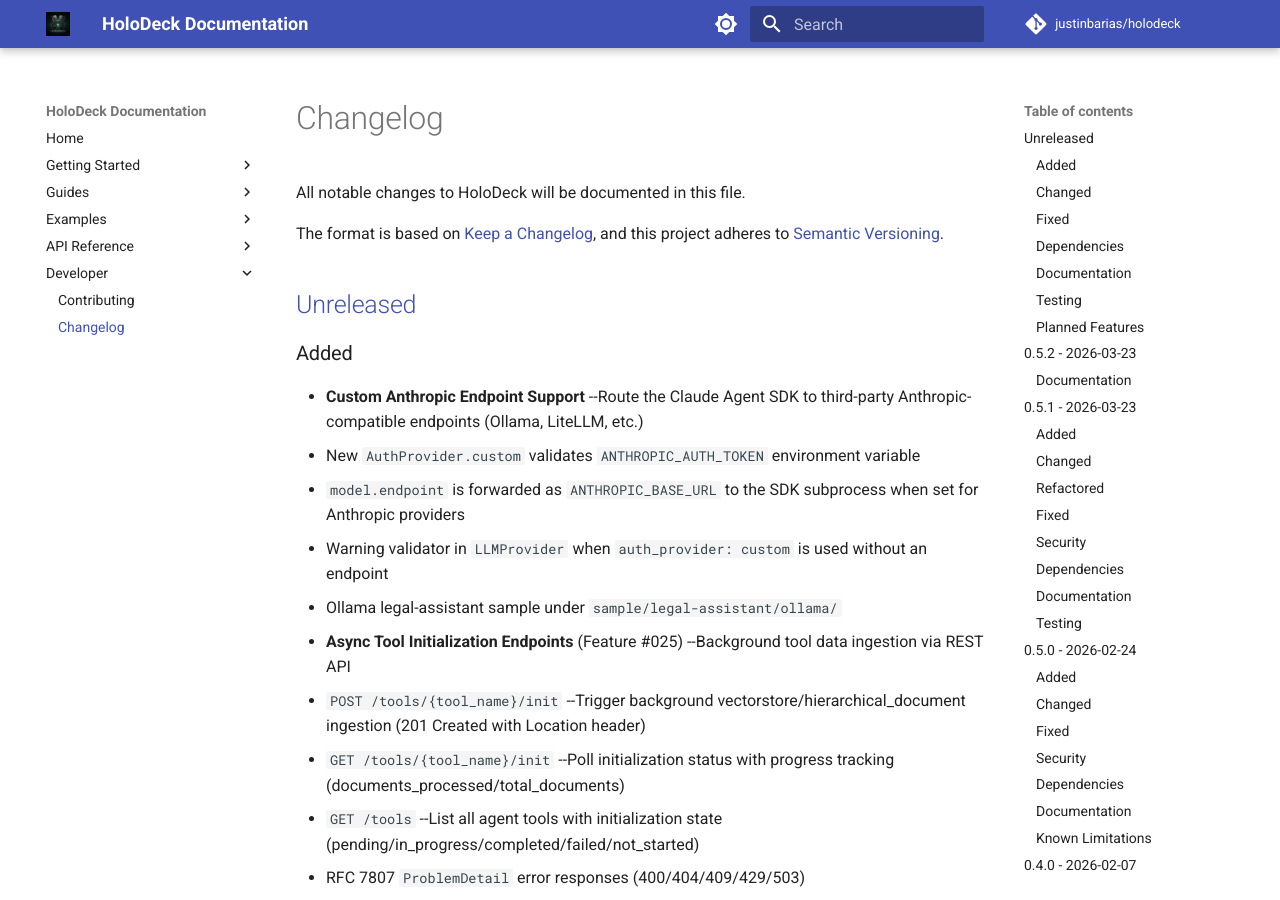
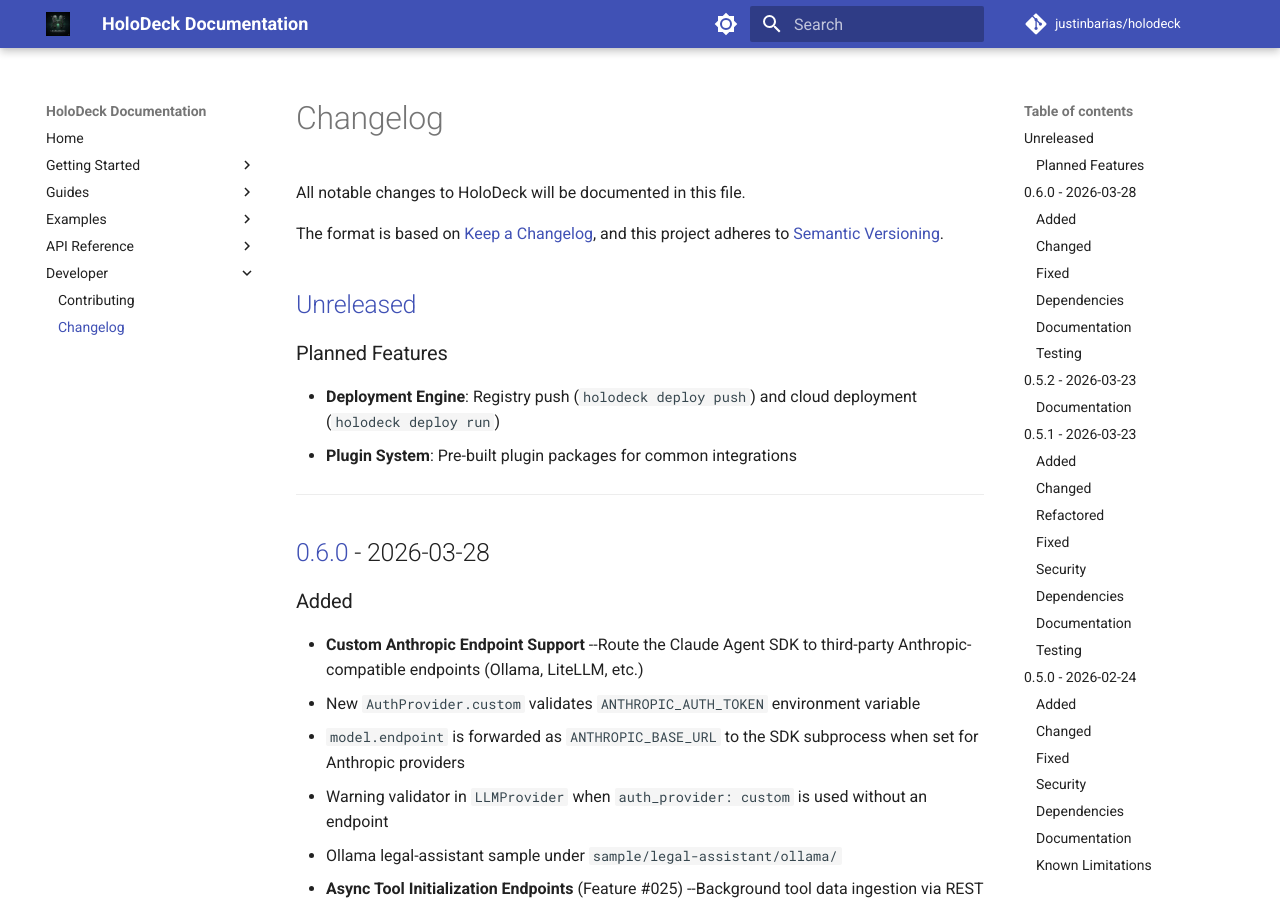
Before and after one commit to justinbarias/holodeck, an MkDocs documentation site: the page built from docs/CHANGELOG.md, in a window 1280 px wide and 900 px high. Built offline with MkDocs 1.6.1 and Material for MkDocs 9.7.7, drawn with Linux system fonts in a browser that asks for light colours; comment, search, counter and statistics services are not loaded; some of the changed text lies outside the part shown.

Commit message:
docs(changelog): mark unreleased section as v0.6.0
Prepare for 0.6.0 release with custom Anthropic endpoint support,
async tool init endpoints, and Ollama legal-assistant sample.

```diff
--- a/docs/CHANGELOG.md
+++ b/docs/CHANGELOG.md
@@ -6,6 +6,15 @@
 and this project adheres to [Semantic Versioning](https://semver.org/spec/v2.0.0.html).
 
 ## [Unreleased]
+
+### Planned Features
+
+- **Deployment Engine**: Registry push (`holodeck deploy push`) and cloud deployment (`holodeck deploy run`)
+- **Plugin System**: Pre-built plugin packages for common integrations
+
+---
+
+## [0.6.0] - 2026-03-28
 
 ### Added
 
@@ -863,7 +867,8 @@
 
 ---
 
-[unreleased]: https://github.com/justinbarias/holodeck/compare/v0.5.2...HEAD
+[unreleased]: https://github.com/justinbarias/holodeck/compare/v0.6.0...HEAD
+[0.6.0]: https://github.com/justinbarias/holodeck/compare/v0.5.2...v0.6.0
 [0.5.2]: https://github.com/justinbarias/holodeck/compare/v0.5.1...v0.5.2
 [0.5.1]: https://github.com/justinbarias/holodeck/compare/v0.5.0...v0.5.1
 [0.5.0]: https://github.com/justinbarias/holodeck/compare/v0.4.0...v0.5.0
```
Also changed, not shown: other parts of docs/CHANGELOG.md (+0 -5 lines).
